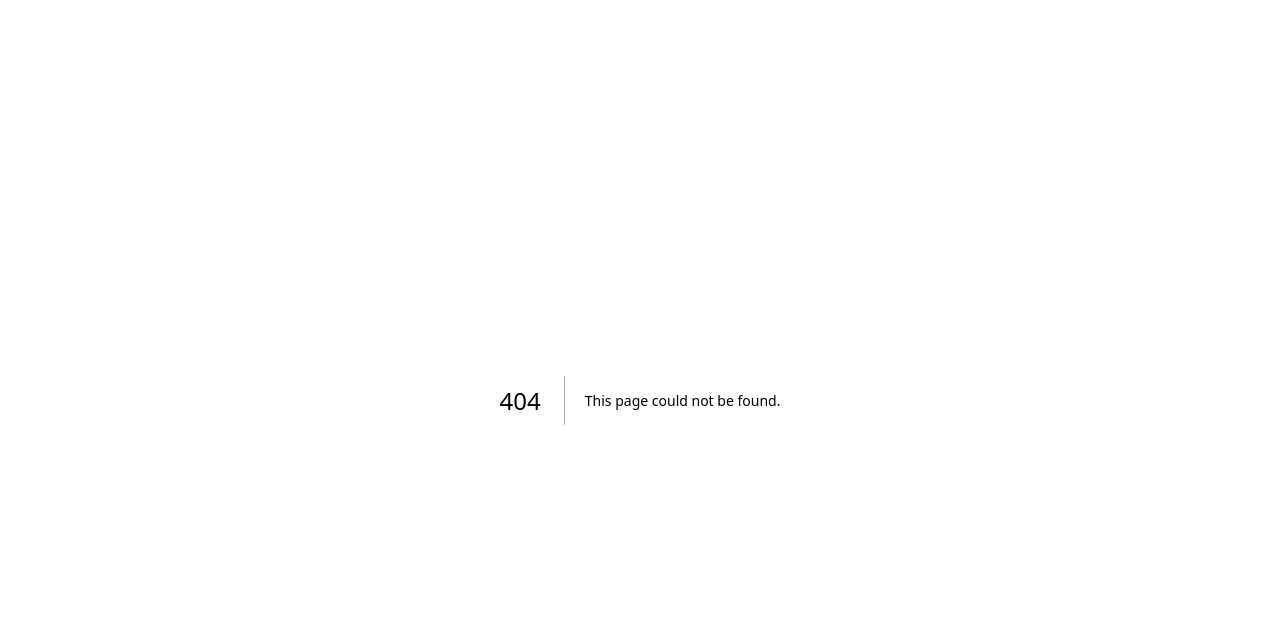
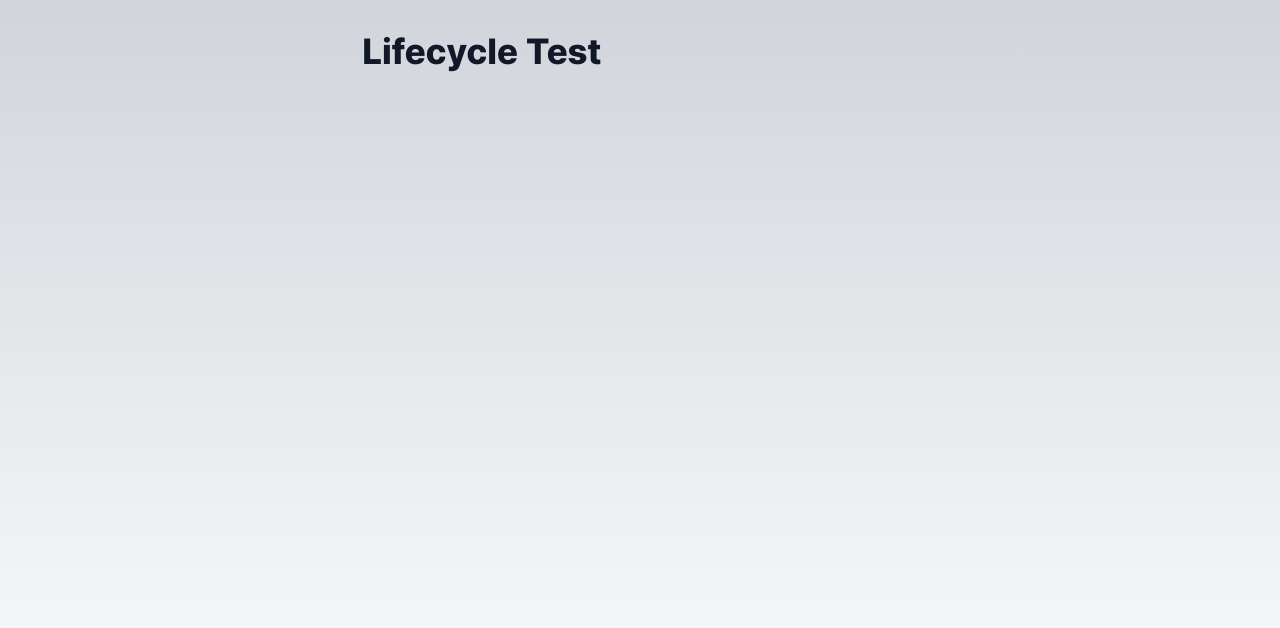
Before and after one commit to ony3000-lab/research-and-development, a Next.js app: page /lifecycle-test in a window 1280 px wide. Before the commit this address had no page. Shown: the top 628 px of the page. Built offline with nearby package versions, Linux system fonts and the light colour scheme.

Commit message:
docs: 생명주기 테스트 연습용 페이지 추가

```diff
--- a/src/pages/index.tsx
+++ b/src/pages/index.tsx
@@ -35,6 +35,12 @@ export default function Home() {
             title="State Management"
             description="리액트 상태 관리"
           />
+
+          <BoxLink
+            href="/lifecycle-test"
+            title="Lifecycle Test"
+            description="리액트 생명주기 테스트"
+          />
         </div>
       </div>
     </>
--- /dev/null
+++ b/src/pages/lifecycle-test/index.tsx
@@ -0,0 +1,12 @@
+import PageHead from '@/components/PageHead';
+
+export default function LifecycleTest() {
+  return (
+    <>
+      <PageHead title="Lifecycle Test" />
+      <main className="prose mx-auto min-h-screen p-8 dark:prose-invert">
+        <h1>Lifecycle Test</h1>
+      </main>
+    </>
+  );
+}
```
